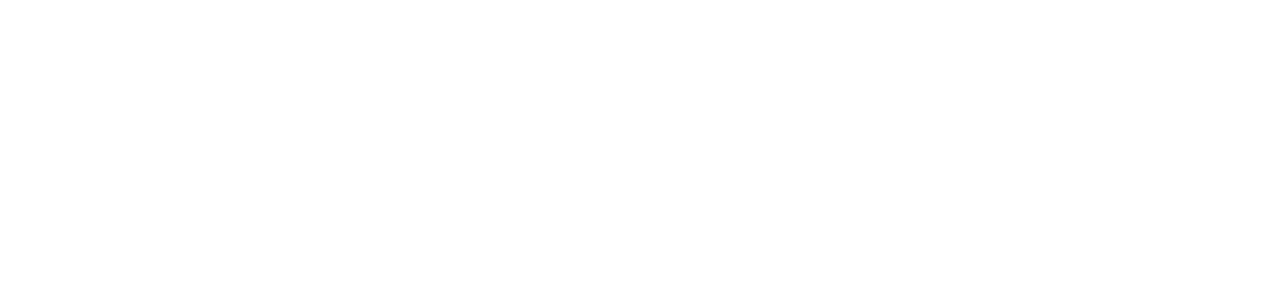
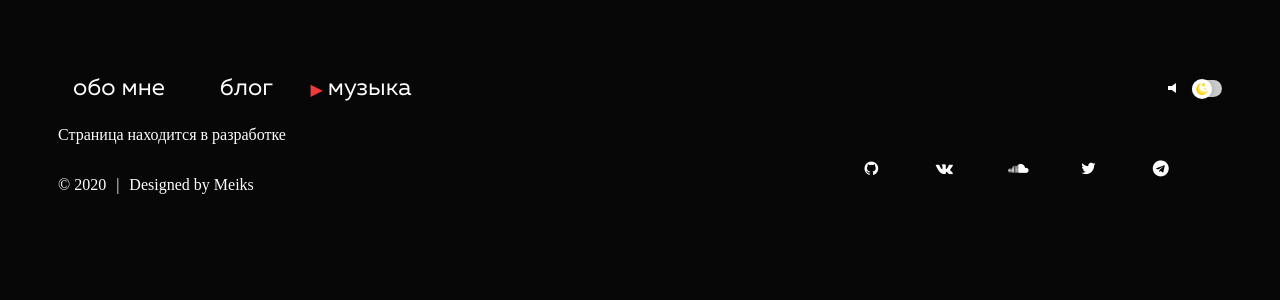
Before and after one commit to batyshkaLenin/batyshkaLenin.github.io, a React (Create React App) app: page /music in a window 1280 px wide. Shown: the top 300 px of the page. Built offline with nearby package versions, Linux system fonts and the light colour scheme; a web font is replaced by a local one.

Commit message:
Added loader

```diff
--- a/src/components/Layout.tsx
+++ b/src/components/Layout.tsx
@@ -47,7 +47,7 @@ const Layout = (props: IProps) => {
     >
       <Header theme={theme} changeTheme={changeTheme} />
       <ErrorBoundary>
-        <main className="container mt-3">{props.children}</main>
+        <main>{props.children}</main>
       </ErrorBoundary>
       <Footer />
     </div>
--- /dev/null
+++ b/src/components/Loader.module.scss
@@ -0,0 +1,2 @@
+.loader {
+}
--- /dev/null
+++ b/src/components/Loader.tsx
@@ -0,0 +1,8 @@
+import React from 'react'
+import styles from './Loader.module.scss'
+
+const Loader = () => {
+  return <div className={styles.loader}>Loading...</div>
+}
+
+export default Loader
--- /dev/null
+++ b/src/components/Menu.module.scss
@@ -0,0 +1,22 @@
+.menu {
+  font-family: 'Muller', serif;
+  display: flex;
+  padding: 10px;
+}
+.menuItem {
+  list-style: none;
+  margin-right: 50px;
+  &:last-child {
+    margin-right: 0;
+  }
+  &.active {
+    list-style: '▶';
+    color: #f0393b;
+  }
+  & > a {
+    color: var(--color-text);
+    text-decoration: none;
+    margin-left: 5px;
+    font-size: x-large;
+  }
+}
--- a/src/components/Menu.tsx
+++ b/src/components/Menu.tsx
@@ -1,19 +1,38 @@
 import React from 'react'
-import { NavLink } from 'react-router-dom'
+import { NavLink, useLocation } from 'react-router-dom'
+import classNames from 'classnames'
+import styles from './Menu.module.scss'
 
 const Menu = () => {
+  const path = useLocation().pathname
   return (
     <nav>
-      <ul className="menu">
-        <NavLink to="/" className="menu-item" activeClassName="active">
-          обо мне
-        </NavLink>
-        <NavLink to="/blog" className="menu-item" activeClassName="active">
-          блог
-        </NavLink>
-        <NavLink to="/music" className="menu-item" activeClassName="active">
-          музыка
-        </NavLink>
+      <ul className={styles.menu}>
+        <li
+          className={classNames(styles.menuItem, path === '/' && styles.active)}
+        >
+          <NavLink to="/">обо мне</NavLink>
+        </li>
+        <li
+          className={classNames(
+            styles.menuItem,
+            /post+|blog/.test(path) && styles.active
+          )}
+        >
+          <NavLink to="/blog" className={styles.menuItem}>
+            блог
+          </NavLink>
+        </li>
+        <li
+          className={classNames(
+            styles.menuItem,
+            path === '/music' && styles.active
+          )}
+        >
+          <NavLink to="/music" className="menu-item">
+            музыка
+          </NavLink>
+        </li>
       </ul>
     </nav>
   )
--- a/src/components/Routes.tsx
+++ b/src/components/Routes.tsx
@@ -16,7 +16,7 @@ const Routes = React.memo(() => {
           <Blog />
         </Route>
         <Route path="/post/:slug" exact component={Post} />
-        <Route path="/registration/">
+        <Route path="/music/">
           <Music />
         </Route>
       </Switch>
--- a/src/index.css
+++ b/src/index.css
@@ -46,26 +46,6 @@ footer {
   margin: 50px;
   display: flex;
   flex-direction: column;
-}
-.menu-item > a {
-  color: var(--color-text);
-  text-decoration: none;
-  margin-left: 5px;
-  font-size: x-large;
-}
-.menu {
-  font-family: 'Muller';
-  display: flex;
-  padding: 10px;
-}
-.menu-item {
-  list-style: none;
-  margin-right: 50px;
-}
-
-.menu-item.active {
-  list-style: '▶';
-  color: #f0393b;
 }
 .text {
   display: flex;
--- a/src/pages/Blog.tsx
+++ b/src/pages/Blog.tsx
@@ -2,6 +2,7 @@ import React from 'react'
 import Layout from '../components/Layout'
 import BlogApi, { BlogPost } from 'src/classes/services/api/BlogApi'
 import PostList from '../components/PostsList'
+import Loader from '../components/Loader'
 
 const Blog = () => {
   const [posts, setPosts] = React.useState<BlogPost[]>([])
@@ -10,7 +11,8 @@ const Blog = () => {
   }, [])
   return (
     <Layout>
-      {posts.map((post: BlogPost) => (
+      {posts.length > 0 ? (
+        posts.map((post: BlogPost) => (
           <PostList
             description={post.description}
             tags={post.tags}
@@ -18,7 +20,10 @@ const Blog = () => {
             slug={post.slug}
             title={post.title}
           />
-      ))}
+        ))
+      ) : (
+        <Loader />
+      )}
     </Layout>
   )
 }
--- a/src/pages/Main.tsx
+++ b/src/pages/Main.tsx
@@ -16,15 +16,16 @@ const Main = () => {
   const pause = () => document.getElementsByTagName('audio')[0].pause()
   return (
     <Layout>
+      <section className="page">
         <section className="text">
           <article>
             <h1>Александр Сидоренко</h1>
             <p>
               "Это алхимия, блядь!" - говорю я, когда пишу код. Программист,
               машинист, вуаерист. Профессионально выгораю и мастерски чешу левую
-            ногу большим пальцем правой ноги. Играю на гитаре. Пока что Макс не
-            может придумать больше лоремипсума для этого текста, но я думаю вы
-            переживёте.
+              ногу большим пальцем правой ноги. Играю на гитаре. Пока что Макс
+              не может придумать больше лоремипсума для этого текста, но я думаю
+              вы переживёте.
             </p>
           </article>
         </section>
@@ -38,6 +39,7 @@ const Main = () => {
             <source src="banjo.mp3" />
           </audio>
         </section>
+      </section>
     </Layout>
   )
 }
--- a/src/pages/Music.tsx
+++ b/src/pages/Music.tsx
@@ -1,7 +1,12 @@
 import React from 'react'
+import Layout from 'src/components/Layout'
 
 const Music = () => {
-  return <div></div>
+  return (
+    <Layout>
+      <div>Страница находится в разработке</div>
+    </Layout>
+  )
 }
 
 export default Music
--- a/src/pages/Post.tsx
+++ b/src/pages/Post.tsx
@@ -2,6 +2,7 @@ import React from 'react'
 import ReactMarkdown from 'react-markdown'
 import BlogApi, { BlogPost } from 'src/classes/services/api/BlogApi'
 import Layout from '../components/Layout'
+import Loader from '../components/Loader'
 
 interface BlogDetailProps {
   match: any
@@ -17,6 +18,7 @@ export const Post = (props: BlogDetailProps) => {
 
   return (
     <Layout>
+      {post ? (
         <article className="post-full post">
           <header className="post-full-header">
             <h1 className="post-full-title">{post.title}</h1>
@@ -26,6 +28,9 @@ export const Post = (props: BlogDetailProps) => {
             <ReactMarkdown source={post.body} />
           </section>
         </article>
+      ) : (
+        <Loader />
+      )}
     </Layout>
   )
 }
```
Lines whose indentation alone changed are shown as unchanged.
